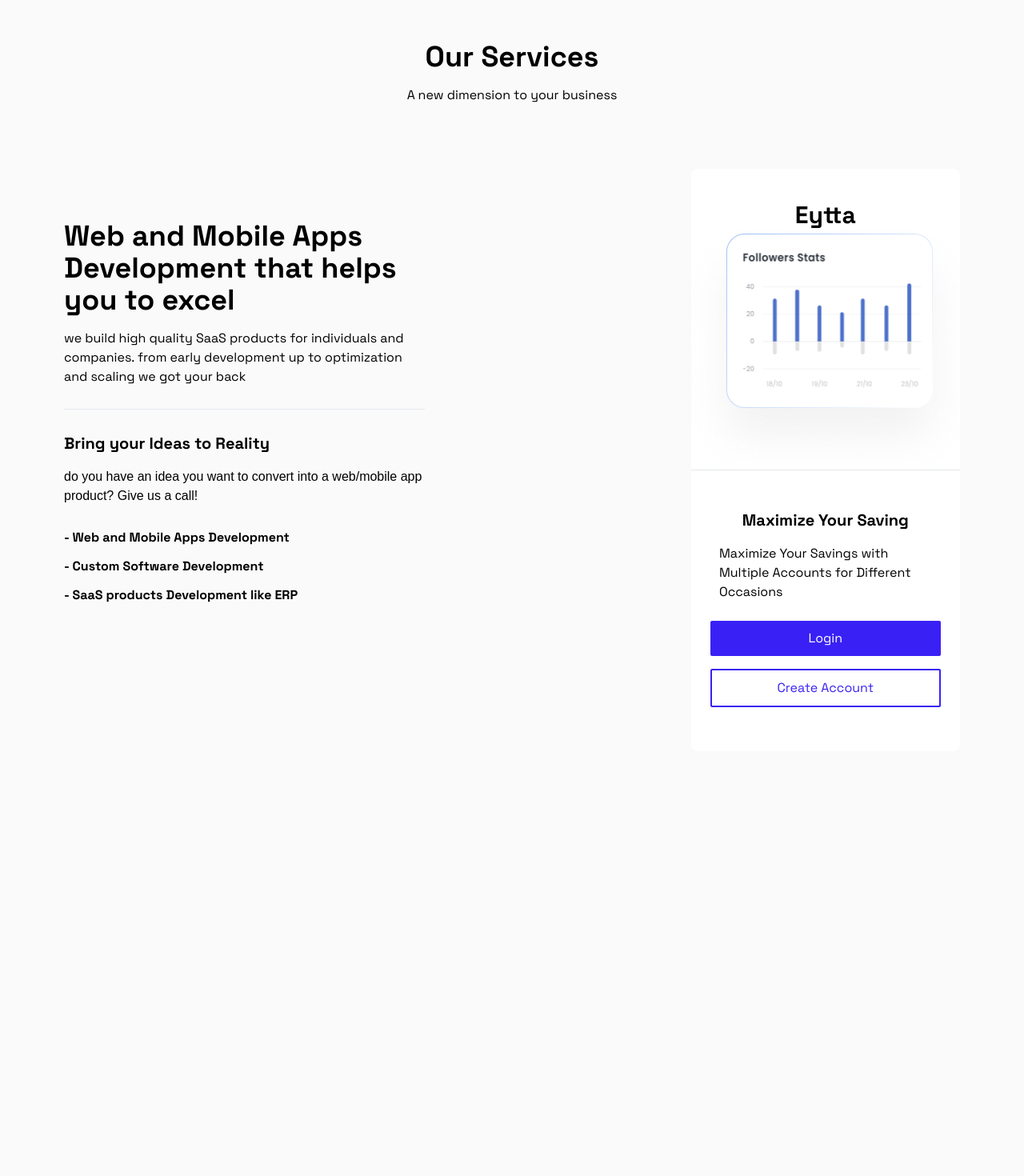
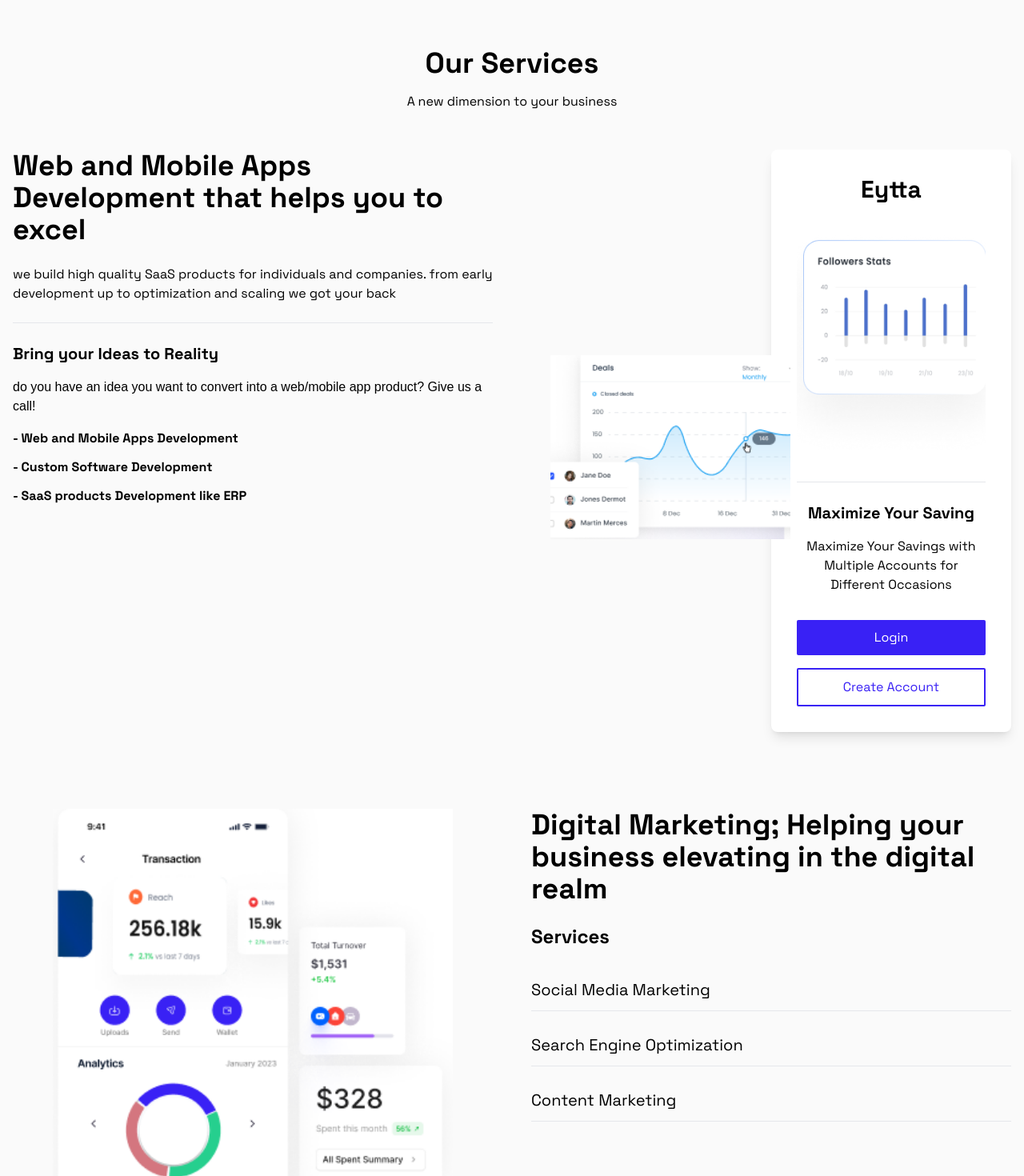
Before and after one commit to nitsuh21/eytta, a Next.js app: page / in a window 1280 px wide. Shown: the part 860-2330 px from the top of the page at 80% size. Before the commit the page ends 1799 px from the top, so only its background shows below. Built offline with nearby package versions, Linux system fonts and the light colour scheme.

Commit message:
why us first commit

```diff
--- a/src/app/page.tsx
+++ b/src/app/page.tsx
@@ -2,6 +2,7 @@ import Navbar from "@/app/ui/Navbar";
 import LandingHero from "./ui/LandingHero";
 import Tools from "./ui/Tools";
 import Services from "./ui/Services";
+import Why from "./ui/Why"
 
 export default function Home() {
   return (
@@ -10,6 +11,7 @@ export default function Home() {
       <LandingHero/>
       <Tools/>
       <Services/>
+      <Why/>
     </>
   );
 }
--- a/src/app/ui/LandingHero.tsx
+++ b/src/app/ui/LandingHero.tsx
@@ -3,12 +3,15 @@ import Image from 'next/image'
 
 const LandingHero = () => {
   return (
-    <div className='flex justify-between'>
+    <div className='flex justify-center'>
+    <div className='flex w-[1384px]'>
       <div className='flex flex-col gap-4 w-1/2'>
         <div className='pl-[80px] pt-[80px]'>
           <div className='items-center'>
-            <h1 className='text-5xl font-bold text-black font-space-grotesk leading-tight'>Providing new tech</h1>
-            <h1 className='text-5xl font-bold text-black font-space-grotesk leading-tight'>Perspectives</h1>
+            <div className='flex-col w-[584px]'>
+            <h1 className='text-6xl font-bold text-black font-space-grotesk leading-tight'>Providing new tech</h1>
+            <h1 className='text-6xl font-bold text-black font-space-grotesk leading-tight'>Perspectives</h1>
+            </div>
             <br />
             <p className='text-black font-space-intel'>From Ideation to Execution, we are dedicated to </p>
             <p className='text-black font-space-intel'>provide you and your business a value.</p>
@@ -73,6 +76,7 @@ const LandingHero = () => {
           </div>
       </div>
     </div>
+    </div>
   )
 }
 
--- a/src/app/ui/Services.tsx
+++ b/src/app/ui/Services.tsx
@@ -3,33 +3,52 @@ import Image from 'next/image'
 
 const Services = () => {
   return (
-    <div className='pt-10'>
-      <div className='flex flex-col items-center gap-4'>
-        <h1 className='text-black font-bold font-space-grotesk text-4xl'>Our Services</h1>
+    <div className='container mx-auto px-4 py-12 w-[1384px]'>
+      <div className='text-center mb-12'>
+        <h1 className='text-black font-bold font-space-grotesk text-4xl mb-4'>Our Services</h1>
         <p className='text-black font-space-grotesk'>A new dimension to your business</p>
       </div>
-      <div className='flex justify-between pl-[80px] pt-[80px] pr-[80px]'>
-        <div className='flex flex-col gap-4 w-[451px] pt-16'>
-            <h1 className='text-black font-bold font-space-grotesk text-4xl'>Web and Mobile Apps Development that helps you to excel</h1>
-            <p className='text-black font-space-grotesk text-base pb-3'>we build high quality SaaS products for individuals and companies. from early development up to optimization and scaling we got your back </p>
+      <div className='grid grid-cols-1 lg:grid-cols-2 gap-12'>
+        {/* Web Development Section */}
+        <div className='flex flex-col gap-6'>
+          <h2 className='text-black font-bold font-space-grotesk text-4xl'>Web and Mobile Apps Development that helps you to excel</h2>
+          <p className='text-black font-space-grotesk text-base'>we build high quality SaaS products for individuals and companies. from early development up to optimization and scaling we got your back</p>
           <hr className='w-full' />
-            <p className='text-black font-bold font-space-grotesk text-xl pt-3'>Bring your Ideas to Reality</p>
+          <div className='space-y-4'>
+            <p className='text-black font-bold font-space-grotesk text-xl'>Bring your Ideas to Reality</p>
             <p className='text-black'>do you have an idea you want to convert into a web/mobile app product? Give us a call!</p>
-            <ul>
-                <li className='text-black font-bold font-space-grotesk pt-3'>- Web and Mobile Apps Development</li>
-                <li className='text-black font-bold font-space-grotesk pt-3'>- Custom Software Development</li>
-                <li className='text-black font-bold font-space-grotesk pt-3'>- SaaS products Development like ERP</li>
+            <ul className='space-y-3'>
+              <li className='text-black font-bold font-space-grotesk'>- Web and Mobile Apps Development</li>
+              <li className='text-black font-bold font-space-grotesk'>- Custom Software Development</li>
+              <li className='text-black font-bold font-space-grotesk'>- SaaS products Development like ERP</li>
             </ul>
           </div>
-        <div className='relative flex w-[655px] h-[728px]'>
-            <div className='absolute left-0 top-0 bg-red-200'>
+        </div>
 
+        {/* Interactive Demo Section */}
+        <div className='relative h-[728px]'>
+          <div className='absolute left-0 top-0 w-1/2 h-full flex items-center justify-center z-10'>
+            <div className='relative w-full max-w-[333px] h-[230px] translate-x-6 translate-y-2'>
+              <Image
+                src='/images/service-mini.png'
+                alt="Eytta"
+                fill
+                quality={100}
+                sizes="(max-width: 336px) 100vw"
+                style={{
+                  objectFit: 'cover',
+                  objectPosition: 'center',
+                }}
+                priority
+              />
             </div>
-            <div className='absolute right-0 top-0 rounded-lg bg-[#FFFFFF] w-[336.4px] h-[728px]'>
-                <div className='flex flex-col items-center gap-4 pt-10'>
-                    <h1 className='text-black font-bold font-space-grotesk text-3xl'>Eytta</h1>
           </div>
-                <div className='relative w-[336.4px] h-[300px] pt-6'>
+          <div className='absolute right-0 top-0 rounded-lg bg-white w-1/2 h-full shadow-lg'>
+            <div className='p-8 flex flex-col h-full'>
+              <div className='text-center mb-6'>
+                <h3 className='text-black font-bold font-space-grotesk text-3xl'>Eytta</h3>
+              </div>
+              <div className='relative h-[300px] mb-6'>
                 <Image
                   src='/images/followers-stats.png'
                   alt="Followers statistics"
@@ -42,14 +61,39 @@ const Services = () => {
                   priority
                 />
               </div>
-                <hr className='w-full' />
-                <div className='flex flex-col items-center gap-4 pt-6'>
-                    <h1 className='text-black font-bold font-space-grotesk text-xl pt-6'>Maximize Your Saving</h1>
-                    <p className='text-black font-space-grotesk text-base w-[265.67px]'>Maximize Your Savings with Multiple  Accounts for Different Occasions</p>
+              <hr className='mb-6' />
+              <div className='text-center space-y-4 mb-8'>
+                <h4 className='text-black font-bold font-space-grotesk text-xl'>Maximize Your Saving</h4>
+                <p className='text-black font-space-grotesk text-base'>Maximize Your Savings with Multiple Accounts for Different Occasions</p>
               </div>
-                <div className='flex flex-col items-center gap-4 pt-6 px-6'>
-                    <button className='bg-[#3921F5] rounded-sm text-white w-full  py-2.5 font-space-grotesk'>Login</button>
+              <div className='space-y-4 mt-auto'>
+                <button className='bg-[#3921F5] rounded-sm text-white w-full py-2.5 font-space-grotesk'>Login</button>
                 <button className='border-2 border-[#3921F5] rounded-sm text-[#3921F5] w-full py-2.5 font-space-grotesk'>Create Account</button>
+              </div>
+            </div>
+          </div>
+        </div>
+
+        {/* Digital Marketing Section */}
+        <div className='col-span-2 mt-12'>
+          <div className='grid grid-cols-1 lg:grid-cols-2 gap-12'>
+            <div className='flex flex-col items-center gap-4'>
+              <Image src='/images/wallet-app.png' alt="Digital Marketing" width={500} height={500} />
+            </div>
+            <div className='flex flex-col gap-6'>
+              <h2 className='text-4xl font-bold text-black font-space-grotesk'>Digital Marketing; Helping your business elevating in the digital realm</h2>
+              <h3 className='text-2xl font-bold text-black font-space-grotesk'>Services</h3>
+              <div className='space-y-4'>
+                <div className='py-3 border-b'>
+                  <h4 className='text-xl text-black font-space-grotesk'>Social Media Marketing</h4>
+                </div>
+                <div className='py-3 border-b'>
+                  <h4 className='text-xl text-black font-space-grotesk'>Search Engine Optimization</h4>
+                </div>
+                <div className='py-3 border-b'>
+                  <h4 className='text-xl text-black font-space-grotesk'>Content Marketing</h4>
+                </div>
+              </div>
             </div>
           </div>
         </div>
--- /dev/null
+++ b/src/app/ui/Why.tsx
@@ -0,0 +1,13 @@
+import React from 'react'
+
+const Why = () => {
+  return (
+    <div className='flex justify-center items-center'>
+     <div className='flex pt-6'>
+
+     </div>
+    </div>
+  )
+}
+
+export default Why
```
Also changed, not shown: public/images/Group 2492 (1).png (added), public/images/wallet-app.png (added). Lines whose indentation alone changed are shown as unchanged.
